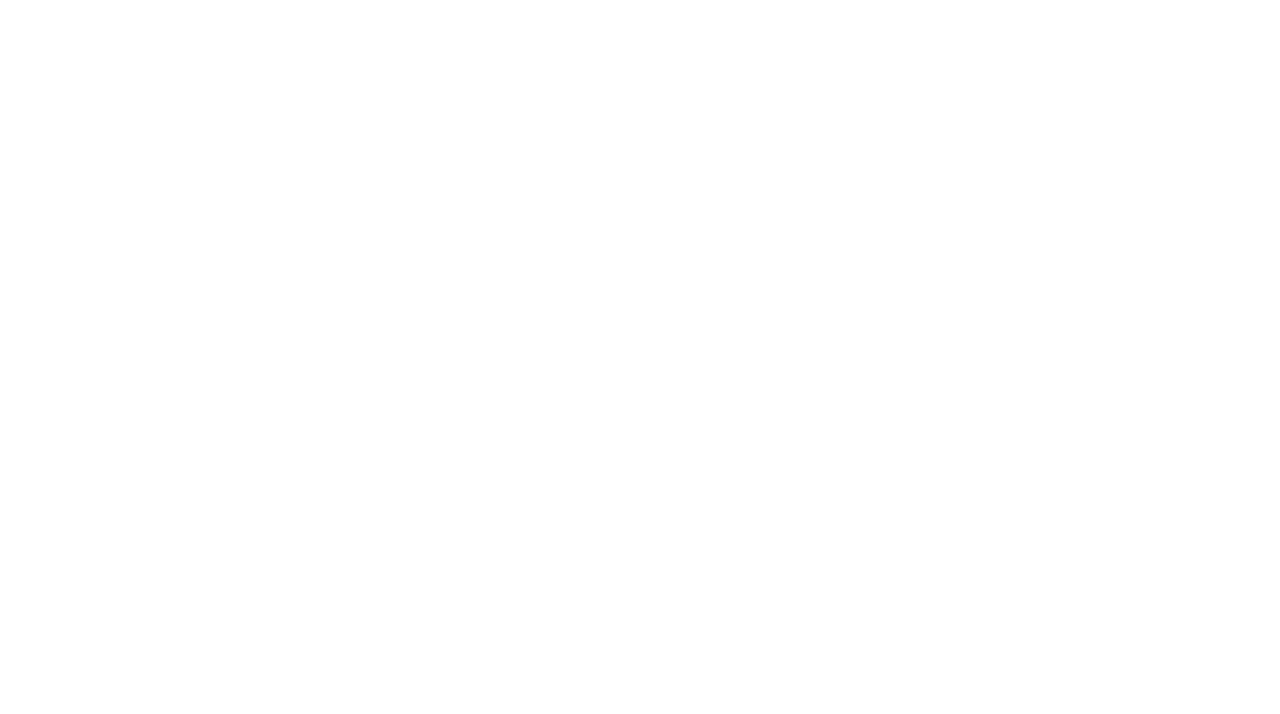
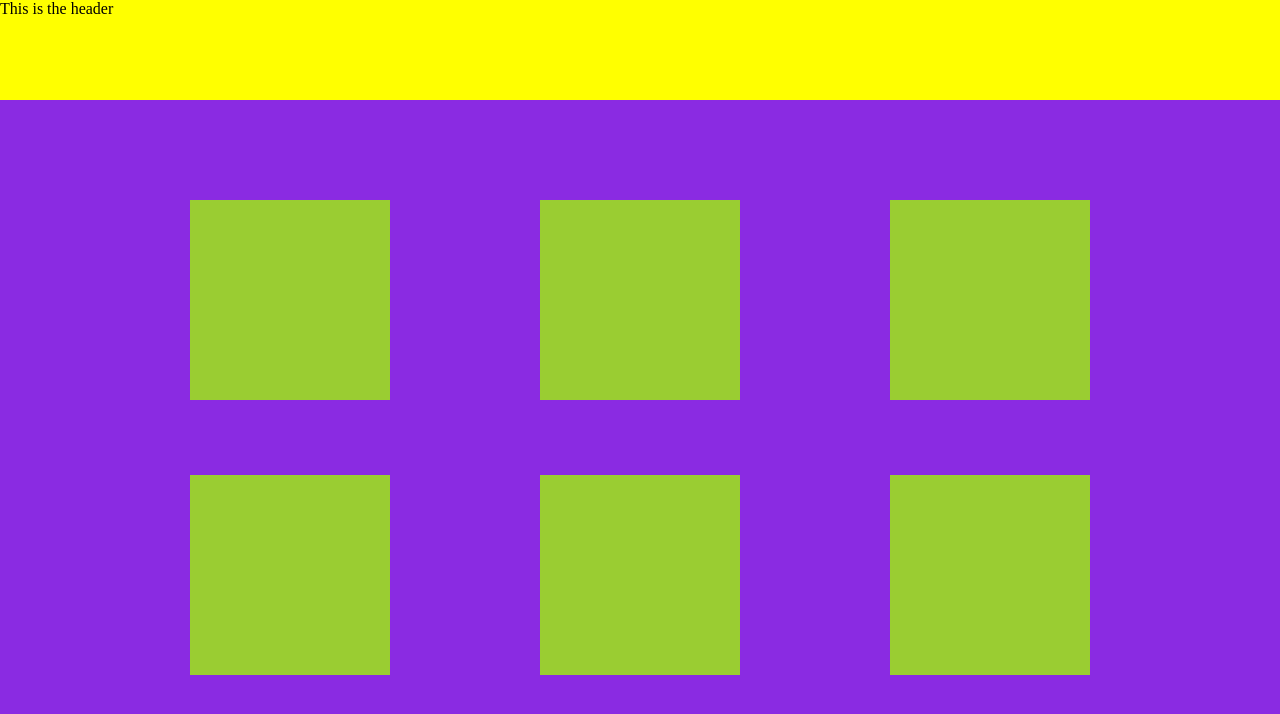
Before and after one commit to fatimaahmed14/css-playground, a React (Create React App) app in the folder css-playground/: page / in a window 1280 px wide. Shown: the top 714 px of the page. Built offline with nearby package versions, Linux system fonts and the light colour scheme.

Commit message:
styling for start page grid display complete

```diff
--- a/css-playground/src/Styling/Style.css
+++ b/css-playground/src/Styling/Style.css
@@ -0,0 +1,32 @@
+* {
+  box-sizing: border-box;
+  margin: 0;
+}
+
+/* styling for start page starts here  */
+
+.startpage {
+  height: 100vh;
+  display: grid;
+  grid-template-rows: 100px 1fr;
+}
+
+.header {
+  background-color: yellow;
+}
+.main {
+  background-color: blueviolet;
+  display: grid;
+  grid-template-columns: repeat(auto-fill, 300px);
+  gap: 50px;
+  justify-content: center;
+  justify-items: center;
+  padding: 100px;
+}
+.box {
+  background-color: yellowgreen;
+  height: 200px;
+  width: 200px;
+}
+
+/* styling for start page ends here  */
--- a/css-playground/src/components/StartPage.js
+++ b/css-playground/src/components/StartPage.js
@@ -4,8 +4,15 @@ function StartPage() {
   return (
     <>
       <div className="startpage">
-        <header> </header>
-        <main></main>
+        <header className="header">This is the header</header>
+        <main className="main">
+          <div className="box"></div>
+          <div className="box"></div>
+          <div className="box"></div>
+          <div className="box"></div>
+          <div className="box"></div>
+          <div className="box"></div>
+        </main>
       </div>
     </>
   );
```
